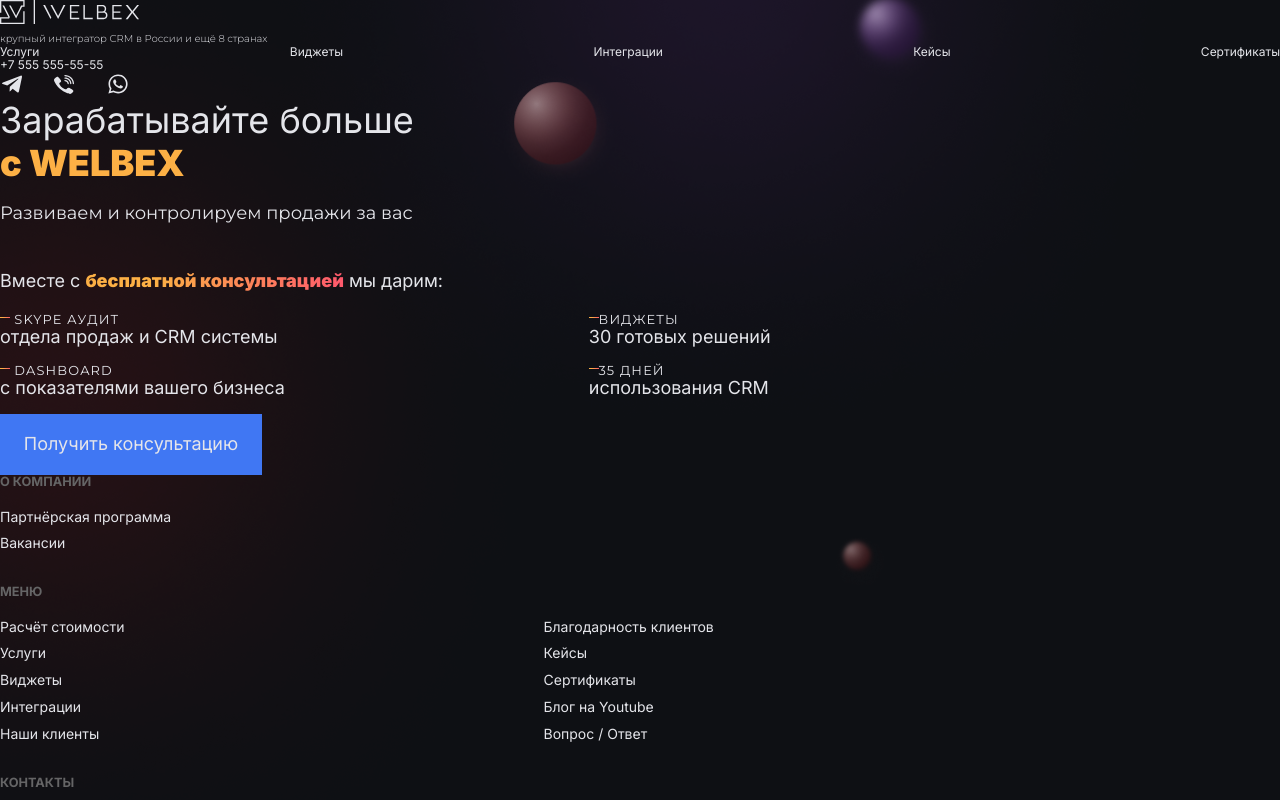
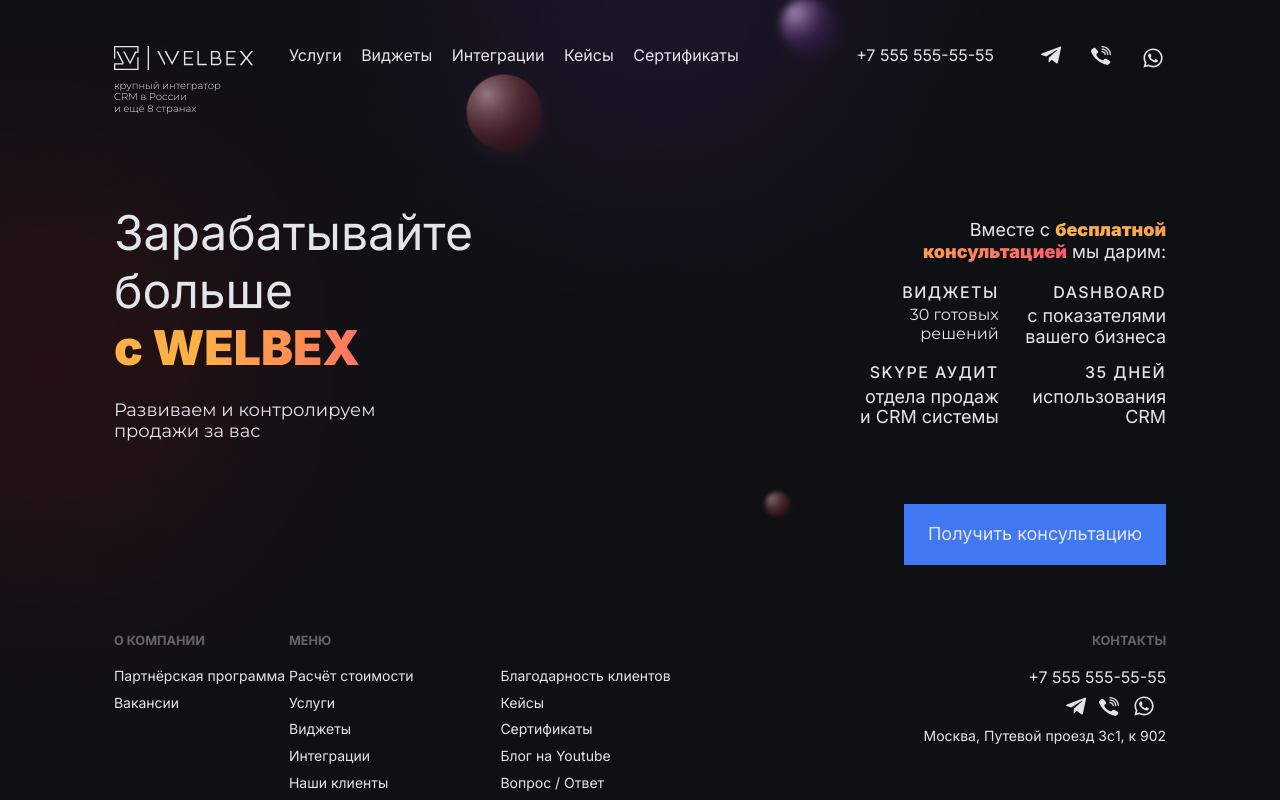
Before and after one commit to DariaSiluyanova/welbex, a website: page src/index.html in a window 1280 px wide. Shown: the top 800 px of the page. Drawn offline with nearby package versions, Linux system fonts and the light colour scheme; files that its build step writes are made by us from their sources.

Commit message:
desktop done

```diff
--- a/src/index.html
+++ b/src/index.html
@@ -27,7 +27,7 @@
         <div class="header__contacts header-data data">
                 <div class="laptop data__tel"><a href="tel:+7 (555) 555-55-55">+7 555 555-55-55</a></div>
 
-                <ul class="data__list soc">
+                <ul class="laptop data__list soc">
                     <li class="soc__item">
                         <svg width="21" height="18" viewBox="0 0 21 18" fill="#E4E5EA" xmlns="http://www.w3.org/2000/svg">
                             <path d="M18.665 0.717797L0.934973 7.5548C-0.275027 8.0408 -0.268027 8.7158 0.712973 9.0168L5.26497 10.4368L15.797 3.7918C16.295 3.4888 16.75 3.6518 16.376 3.9838L7.84297 11.6848H7.84097L7.84297 11.6858L7.52897 16.3778C7.98897 16.3778 8.19197 16.1668 8.44997 15.9178L10.661 13.7678L15.26 17.1648C16.108 17.6318 16.717 17.3918 16.928 16.3798L19.947 2.1518C20.256 0.912797 19.474 0.351797 18.665 0.717797Z" fill="#E4E5EA"/>
--- a/src/scss/footer/contacts.scss
+++ b/src/scss/footer/contacts.scss
@@ -2,8 +2,10 @@
     font-size: 1.143em;
 }
 
-.soc {
-    display: flex;
+.data__list.soc {
+    @media (min-width: 780px) {
+        display: flex;
+    }
 }
 
 .soc__item {
@@ -21,7 +23,7 @@
 }
 
 .footer__contacts.contacts {
-    @media (width: 1440px) {
+    @media (min-width: 780px) {
         text-align: end;
     }
 }
--- a/src/scss/footer/copyright.scss
+++ b/src/scss/footer/copyright.scss
@@ -3,7 +3,7 @@
     font-family: $second-font;
     font-size: 0.85em;
 
-    @media (width: 1440px) {
+    @media (min-width: 780px) {
         text-align: end;
     }
 }
--- a/src/scss/footer/footer.scss
+++ b/src/scss/footer/footer.scss
@@ -2,14 +2,14 @@
     font-size: 1.4rem;
     color: $main-font-color;
 
-    @media (max-width: 320px) {
+    @media (max-width: 780px) {
         padding: 3em 1.14em 4.28em 1.1em;
         background-color: $bg_page;
     }
 
-    @media (width: 1440px) {
+    @media (min-width: 780px) {
         display: grid;
-        grid-template-columns: 15rem 19.7rem 50.6rem 13.2rem 31rem 15rem;
+        grid-template-columns: 1fr 13.68% 35.14% 9.17% 31rem 1fr;
     }
 }
 
@@ -31,26 +31,26 @@
 .footer__contacts {
     margin-bottom: 3.57em;
 
-    @media (width: 1440px) {
+    @media (min-width: 780px) {
         grid-column: 5/6;
     }
 }
 
 .footer__copyright,
 .footer__confidentials {
-    @media (width: 1440px) {
+    @media (min-width: 780px) {
         grid-column: 5/6;
     }
 }
 
 .footer__info {
-    @media (width: 1440px) {
+    @media (min-width: 780px) {
         grid-column: 2/3;
     }
 }
 
 .footer__menu-nav {
-    @media (width: 1440px) {
+    @media (min-width: 780px) {
         grid-column: 3/4;
     }
 }
--- a/src/scss/header/header.scss
+++ b/src/scss/header/header.scss
@@ -2,7 +2,7 @@
     font-size: 1.2rem;
     color: $main-font-color;
 
-    @media (max-width: 320px) {
+    @media (max-width: 780px) {
         position: fixed;
         left: 0;
         top: 0;
@@ -11,10 +11,10 @@
         background-color: $bg_page;
     }
 
-    @media (width: 1440px) {
+    @media (min-width: 780px) {
         display: grid;
         font-size: 1.6em;
-        grid-template-columns: 15rem 19.7rem 50.6rem 13.2rem 31rem 15rem;
+        grid-template-columns: 1fr 13.68% 35.14% 9.17% 31rem 1fr;
         padding-top: 2.875em;
     }
 }
@@ -23,12 +23,17 @@
     display: flex;
     justify-content: space-between;
 
-    @media (max-width: 320px) {
+    @media (max-width: 780px) {
         text-transform: uppercase;
     }
 
-    @media (width: 1440px) {
+    @media (min-width: 780px) {
         grid-column-start: 3;
         grid-column-end: 4;
     }
+
+    @media (min-width: 321px) and (max-width: 1200px) {
+        display: flex;
+        flex-wrap: wrap;
+    }
 }
--- a/src/scss/header/logo.scss
+++ b/src/scss/header/logo.scss
@@ -1,5 +1,5 @@
 .header__logo {
-    @media (width: 1440px) {
+    @media (min-width: 780px) {
         grid-column-start: 2;
         grid-column-end: 3;
         padding-right: 3.5em;
--- a/src/scss/main/button.scss
+++ b/src/scss/main/button.scss
@@ -1,5 +1,5 @@
 .consult__btn {
-    @media (width: 1440px) {
+    @media (min-width: 780px) {
         margin-top: 3.38em;
         margin-left: auto;
     }
--- a/src/scss/main/main.scss
+++ b/src/scss/main/main.scss
@@ -2,15 +2,15 @@
     font-size: 1.8rem;
     color: $main-font-color;
 
-    @media (max-width: 320px) {
+    @media (max-width: 780px) {
         background-image: url("/img/bg_mobile.png");
         background-size: cover;
         padding: 5.4em 1.8em 2.45em 0.78em;
     }
 
-    @media (width: 1440px) {
+    @media (min-width: 780px) {
         display: grid;
-        grid-template-columns: 15rem 36.2rem 47.3rem 31rem 15rem;
+        grid-template-columns: 1fr 25.13% 32.86% 31rem 1fr;
         padding-bottom: 3.83em;
     }
 }
@@ -20,13 +20,13 @@
 }
 
 .main__promo {
-    @media (width: 1440px) {
+    @media (min-width: 780px) {
         grid-column: 2/3;
     }
 }
 
 .main__consult {
-    @media (width: 1440px) {
+    @media (min-width: 780px) {
         grid-column: 4/5;
     }
 }
--- a/src/scss/main/promo.scss
+++ b/src/scss/main/promo.scss
@@ -13,7 +13,7 @@
 .promo {
     font-size: 3.6rem;
 
-    @media (width: 1440px) {
+    @media (min-width: 780px) {
         padding-top: 1.875em;
         font-size: 48px;
     }
@@ -35,7 +35,7 @@
     font-family: $second-font;
     font-size: 0.5em;
 
-    @media (width: 1440px) {
+    @media (min-width: 780px) {
         font-size: 0.375em;
     }
 }
--- a/src/scss/style.scss
+++ b/src/scss/style.scss
@@ -39,31 +39,28 @@
     font-weight: $font-regular;
 
     @media (min-width: 321px) {
+        padding-bottom: 2rem;
         background-image: url("/img/bg_desktop.png");
         background-size: cover;
-    }
-
-    @media (width: 1440px) {
-        padding-bottom: 2rem;
     }
 }
 
 .mobile {
-    @media (max-width: 320px) {
+    @media (max-width: 780px) {
         display: block;
     }
 
-    @media (min-width: 321px) {
+    @media (min-width: 781px) {
         display: none;
     }
 }
 
 .laptop {
-    @media (max-width: 320px) {
+    @media (max-width: 780px) {
         display: none;
     }
 
-    @media (min-width: 321px) {
+    @media (min-width: 781px) {
         display: block;
     }
 }
```
Also changed, not shown: src/scss/header/header-contacts.scss (+5 -5 lines), src/scss/main/consult.scss (+6 -6 lines), dist/css/style.css, dist/index.html.
